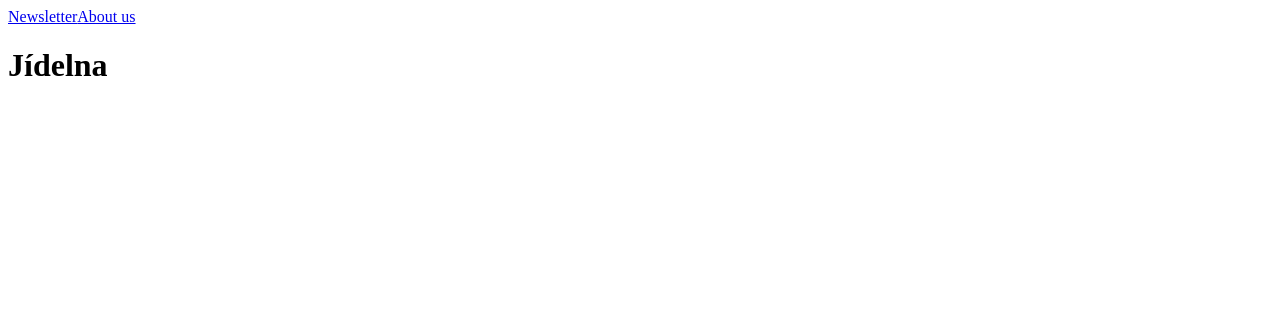
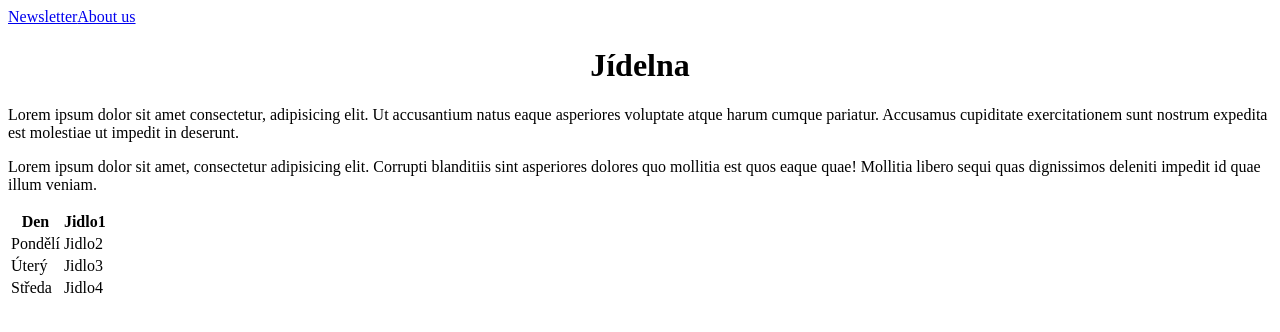
Before and after one commit to OndrejKulhavy/kulhavy_test_13_10_2022, a plain HTML site: page index.html in a window 1280 px wide. Drawn offline with Linux system fonts and the light colour scheme.

Commit message:
feat: add table to index

```diff
--- a/index.html
+++ b/index.html
@@ -13,6 +13,26 @@
         <a href="newsletter.html">Newsletter</a>
         <a href="aboutUs.html">About us</a>
     </div>
-    <h1>Jídelna</h1>
+    <h1 class="heading">Jídelna</h1>
+    <p>Lorem ipsum dolor sit amet consectetur, adipisicing elit. Ut accusantium natus eaque asperiores voluptate atque harum cumque pariatur. Accusamus cupiditate exercitationem sunt nostrum expedita est molestiae ut impedit in deserunt.</p>
+    <p>Lorem ipsum dolor sit amet, consectetur adipisicing elit. Corrupti blanditiis sint asperiores dolores quo mollitia est quos eaque quae! Mollitia libero sequi quas dignissimos deleniti impedit id quae illum veniam.</p>
+
+    <table>
+        <tr>
+            <th>Den</th>
+            <th>Jidlo1</th>
+        </tr>
+        <tr>
+            <td>Pondělí</td>
+            <td>Jidlo2</td>
+        </tr>
+        <tr>
+            <td>Úterý</td>
+            <td>Jidlo3</td>
+        </tr>
+        <tr>
+            <td>Středa</td>
+            <td>Jidlo4</td>
+        </tr>
 </body>
 </html>
--- a/style.css
+++ b/style.css
@@ -2,3 +2,6 @@
     display: flex;
     flex-direction: row;
 }
+.heading{
+    text-align: center;
+}
```
